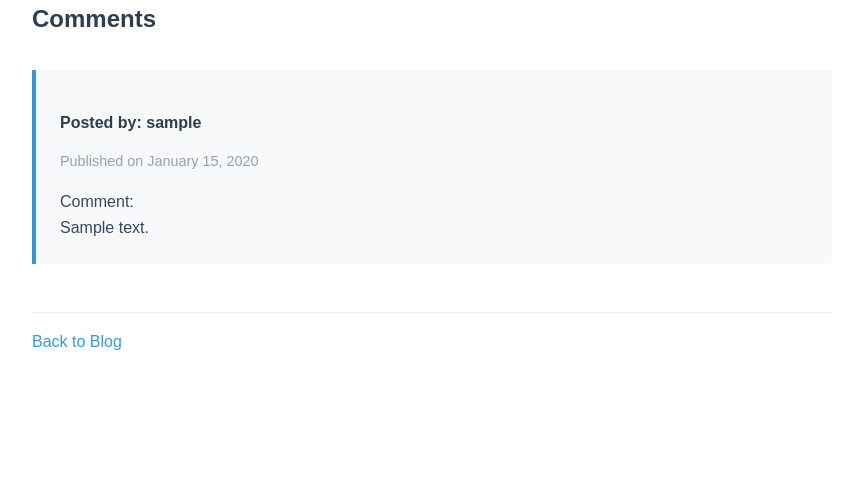
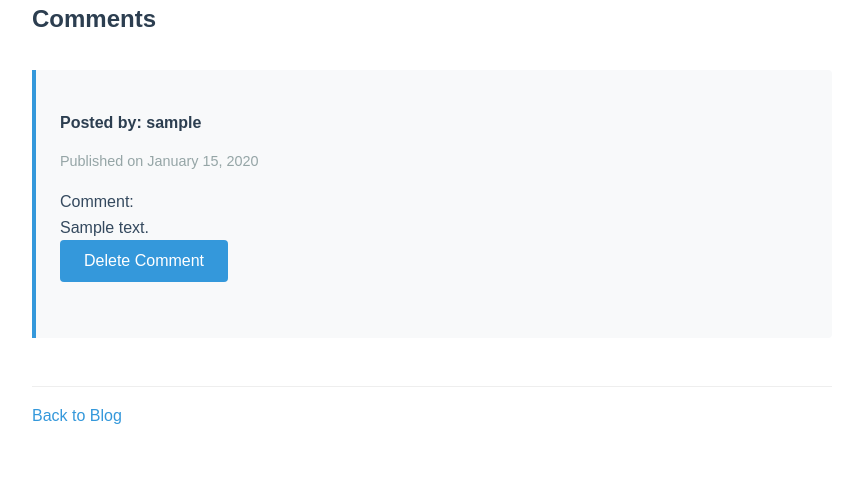
Before and after one commit to IlMeloIl/django-blog, a Django app: a page that uses templates/blog/post.html in a window 1280 px wide. Shown: the part 859-1340 px from the top of the page, without its empty margins (208-1071 px from the left). Before the commit the page ends 1209 px from the top, so only its background shows below. Run offline with Django 5.2, Linux system fonts and the light colour scheme; a user stored in the database is signed in; tables that the repository leaves empty hold one stand-in row (values such as "Sample post").

Commit message:
Add option to delete comment

```diff
--- a/apps/blog/urls.py
+++ b/apps/blog/urls.py
@@ -9,4 +9,5 @@ urlpatterns = [
     path('post/<slug:slug>/delete', delete_post, name='delete_post'),
     path('search', search, name='search'),
     path('post/<slug:slug>/comment', comment, name='comment'),
+    path('comment/<int:id>/delete', delete_comment, name='delete_comment'),
 ]
--- a/apps/blog/views.py
+++ b/apps/blog/views.py
@@ -122,3 +122,18 @@ def comment(request, slug):
             return redirect('post', slug=slug)
 
     return redirect('post', slug=slug)
+
+
+@login_required
+def delete_comment(request, id):
+    comment = get_object_or_404(Comment, id=id)
+
+    if request.user != comment.author:
+        return redirect('post', slug=comment.post.slug)
+
+    if request.method == 'POST':
+        post_slug = comment.post.slug
+        comment.delete()
+        return redirect('post', slug=post_slug)
+
+    return redirect('post', comment.post.slug)
--- a/templates/blog/post.html
+++ b/templates/blog/post.html
@@ -45,6 +45,12 @@
                     <div id="comment-content-{{ comment.id }}" class="comment-content">
                         Comment: <br>{{ comment.comment }}
                     </div>
+                    {% if user == comment.author %}
+                    <form action="{% url 'delete_comment' id=comment.id %}" method="post">
+                        {% csrf_token %}
+                        <button type="submit">Delete Comment</button>
+                    </form>
+                    {% endif %}
                 </div>
             {% empty %}
                 <p>No comments yet.</p>
```
